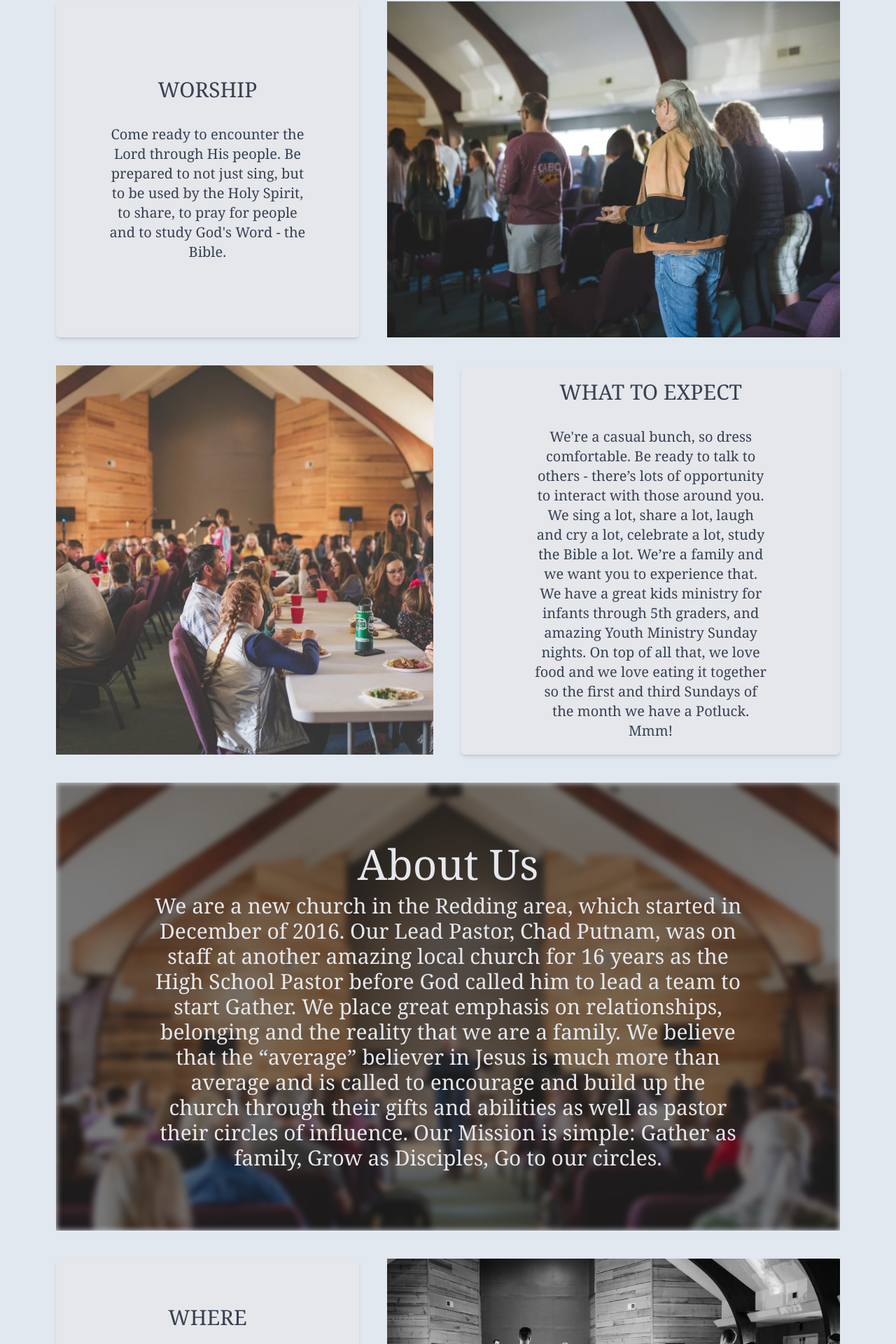
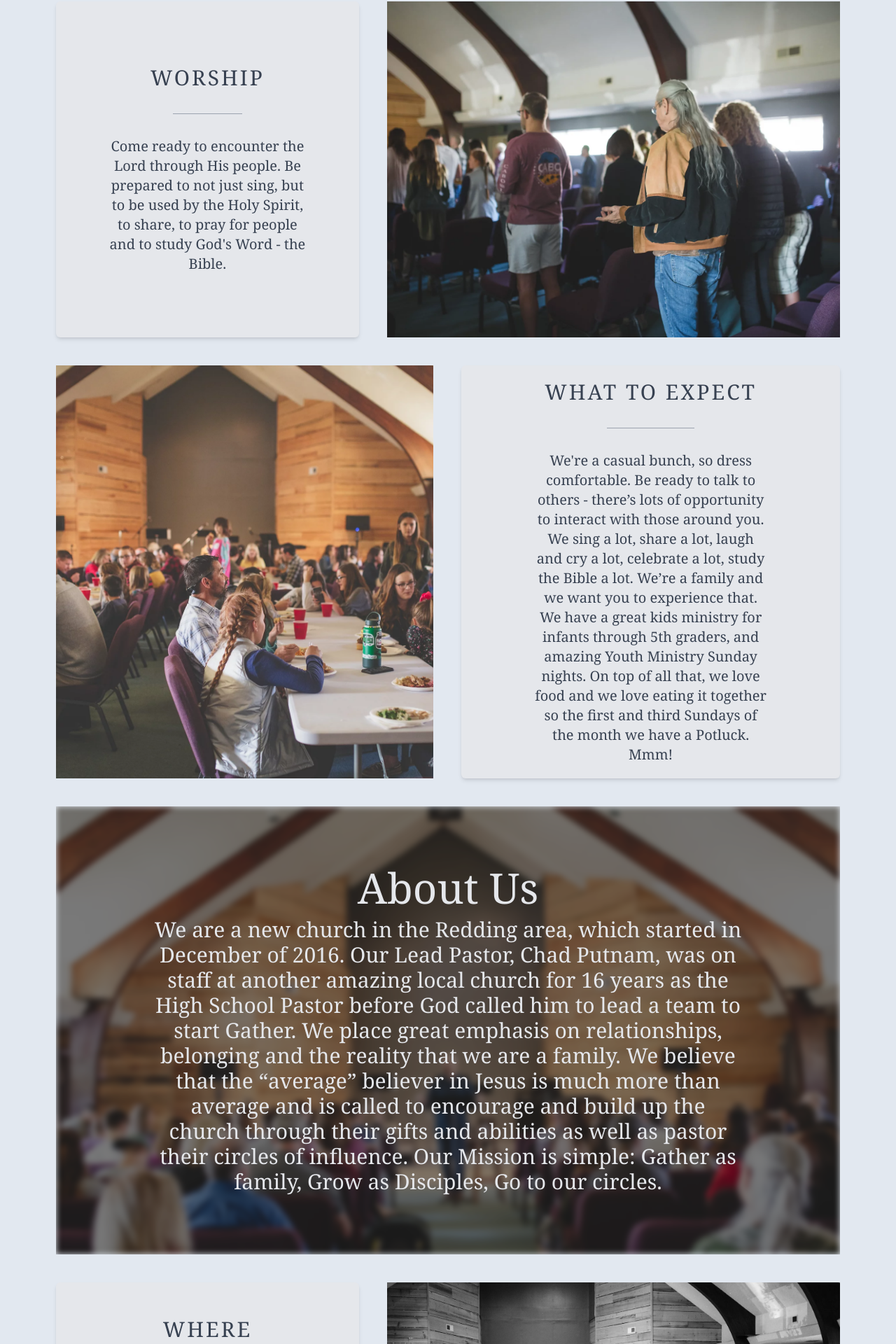
Before and after one commit to ecwyne/gather-church, a Next.js app: page / in a window 1280 px wide. Shown: the part 830-2750 px from the top of the page at 70% size. Built offline with nearby package versions, Linux system fonts and the light colour scheme.

Commit message:
add hr for sections

```diff
--- a/pages/index.tsx
+++ b/pages/index.tsx
@@ -13,7 +13,7 @@ const Home: NextPage = () => {
                         objectFit="scale-down"
                     />
                 </div>
-                <nav className="flex flex-grow space-x-4 md:space-x-10 items-center justify-center py-3">
+                <nav className="flex flex-grow space-x-4 md:space-x-10 items-center justify-center py-3 font-extralight">
                     <a
                         className="hover:text-yellow-600 transition-all ease-in-out duration-500"
                         href="#worship"
@@ -71,7 +71,10 @@ const Home: NextPage = () => {
                     className="flex gap-10 mt-10 min-h-[30em] scroll-my-36"
                 >
                     <div className="basis-2/5 flex flex-col items-center gap-8 text-gray-700 font-serif justify-center bg-gray-200 p-5 rounded-md shadow-md">
-                        <div className="text-3xl">WORSHIP</div>
+                        <div className="text-3xl font-extralight tracking-widest">
+                            WORSHIP
+                        </div>
+                        <hr className="h-[0.15rem] w-1/4 bg-gray-400" />
                         <div className="text-xl w-3/4 text-center">
                             Come ready to encounter the Lord through His people.
                             Be prepared to not just sing, but to be used by the
@@ -101,7 +104,10 @@ const Home: NextPage = () => {
                         />
                     </div>
                     <div className="basis-1/2 flex flex-col items-center gap-8 text-gray-700 font-serif justify-center bg-gray-200 p-5 rounded-md shadow-md">
-                        <div className="text-3xl">WHAT TO EXPECT</div>
+                        <div className="text-3xl font-extralight tracking-widest">
+                            WHAT TO EXPECT
+                        </div>
+                        <hr className="h-[0.15rem] w-1/4 bg-gray-400" />
                         <div className="text-xl text-center w-2/3">
                             We&apos;re a casual bunch, so dress comfortable. Be
                             ready to talk to others - there’s lots of
@@ -150,7 +156,10 @@ const Home: NextPage = () => {
                 </section>
                 <section id="where" className="flex gap-10 mt-10 scroll-m-36">
                     <div className="basis-2/5 flex flex-col items-center gap-8 text-gray-700 font-serif justify-center bg-gray-200 p-5 rounded-md shadow-md">
-                        <div className="text-3xl">WHERE</div>
+                        <div className="text-3xl font-extralight tracking-widest">
+                            WHERE
+                        </div>
+                        <hr className="h-[0.15rem] w-1/4 bg-gray-400" />
                         <div className="text-2xl w-3/4 text-center leading-10">
                             We meet at 20276 Skypark Drive, in Redding, CA.
                             We&apos;re right next to Burrito Bandito off Airport
```
